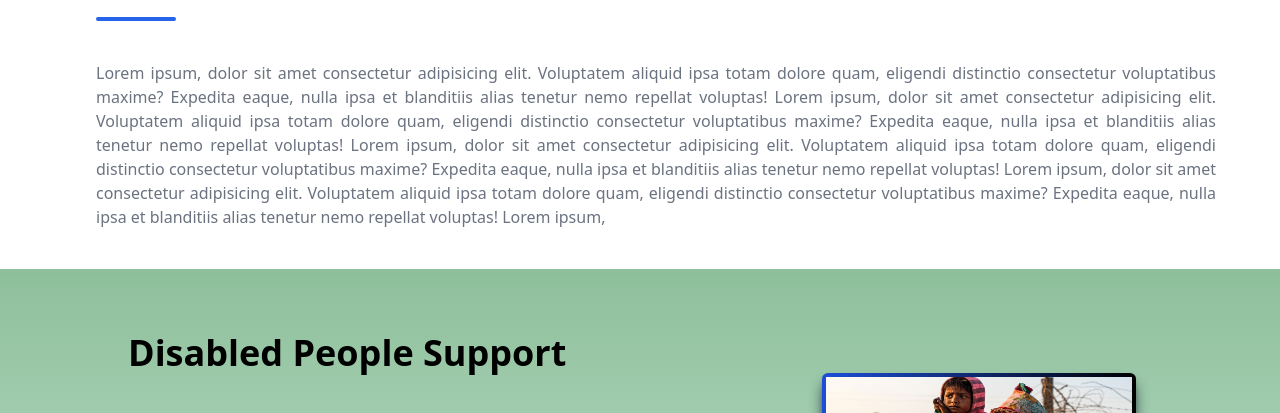
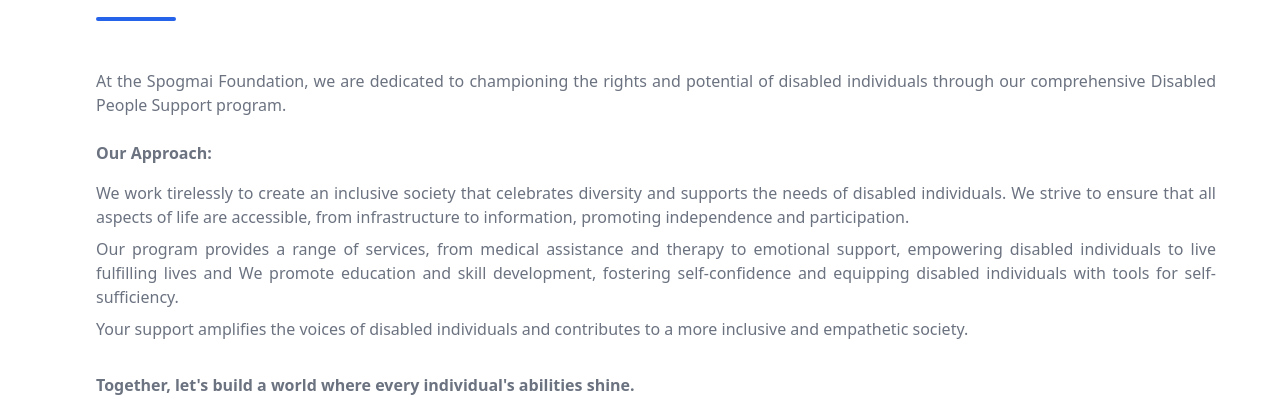
Before and after one commit to wasimhaider55/hungerCare, a React (Create React App) app in the folder frontend/: page /ourcauses/disablepeoplesupport in a window 1280 px wide. Shown: the part 387-800 px from the top of the page. Built offline with nearby package versions, Linux system fonts and the light colour scheme; the HTML template or start-up script is replaced by a standard one.

Commit message:
added some overview

```diff
--- a/frontend/src/components/navbar/pages/disabledpeoplesupport/DisabledPeopleSupport.jsx
+++ b/frontend/src/components/navbar/pages/disabledpeoplesupport/DisabledPeopleSupport.jsx
@@ -37,20 +37,28 @@
       {/* Disabled people support section Closed */}
 
 
-       {/* Overview section Open */}
-       <div className='lg:text-4xl text-3xl font-bold pt-16 lg:pl-24 md:pl-20 pl-4'>
+      {/* Overview section Open */}
+      <div className='lg:text-4xl text-3xl font-bold pt-16 lg:pl-24 md:pl-20 pl-4'>
         <h1>Overview</h1>
         <div className=' w-20 h-1 bg-blue-600 rounded-full mt-3 '></div>
       </div>
 
       <div className='py-10 pr-4  lg:pr-16 pl-4 md:pl-20 lg:pl-24 text-justify text-gray-500'>
-        <p>
-          Lorem ipsum, dolor sit amet consectetur adipisicing elit. Voluptatem aliquid ipsa totam dolore quam, eligendi distinctio consectetur voluptatibus maxime? Expedita eaque, nulla ipsa et blanditiis alias tenetur nemo repellat voluptas!
-          Lorem ipsum, dolor sit amet consectetur adipisicing elit. Voluptatem aliquid ipsa totam dolore quam, eligendi distinctio consectetur voluptatibus maxime? Expedita eaque, nulla ipsa et blanditiis alias tenetur nemo repellat voluptas!
-          Lorem ipsum, dolor sit amet consectetur adipisicing elit. Voluptatem aliquid ipsa totam dolore quam, eligendi distinctio consectetur voluptatibus maxime? Expedita eaque, nulla ipsa et blanditiis alias tenetur nemo repellat voluptas!
-          Lorem ipsum, dolor sit amet consectetur adipisicing elit. Voluptatem aliquid ipsa totam dolore quam, eligendi distinctio consectetur voluptatibus maxime? Expedita eaque, nulla ipsa et blanditiis alias tenetur nemo repellat voluptas!
-          Lorem ipsum,
+        <p className=" mt-2 mb-6">
+          At the Spogmai Foundation, we are dedicated to championing the rights and potential of disabled individuals through our comprehensive Disabled People Support program.
         </p>
+        <strong>Our Approach:</strong>
+        <p className="mt-4">
+          We work tirelessly to create an inclusive society that celebrates diversity and supports the needs of disabled individuals. We strive to ensure that all aspects of life are accessible, from infrastructure to information, promoting independence and participation.
+        </p>
+        <p className=" mt-2">
+          Our program provides a range of services, from medical assistance and therapy to emotional support, empowering disabled individuals to live fulfilling lives and
+          We promote education and skill development, fostering self-confidence and equipping disabled individuals with tools for self-sufficiency.
+        </p>
+        <p className=" mt-2 mb-8">
+          Your support amplifies the voices of disabled individuals and contributes to a more inclusive and empathetic society.
+        </p>
+        <strong>Together, let's build a world where every individual's abilities shine.</strong>
       </div>
 
       {/* Overview section Closed */}
--- a/frontend/src/components/navbar/pages/education/Education.jsx
+++ b/frontend/src/components/navbar/pages/education/Education.jsx
@@ -48,7 +48,7 @@
 
       <div className='py-10 pr-4  lg:pr-16 pl-4 md:pl-20 lg:pl-24 text-justify text-gray-500'>
         <p className="mt-2 mb-6">
-          At Spogmai Charity Foundation, we believe education is the cornerstone of progress, which is why our Education Support program is dedicated to unlocking opportunities for every learner.
+          At Spogmai Foundation, we believe education is the cornerstone of progress, which is why our Education Support program is dedicated to unlocking opportunities for every learner.
         </p>
         <strong>Our Approach:</strong>
         <p className="mt-4">
```
